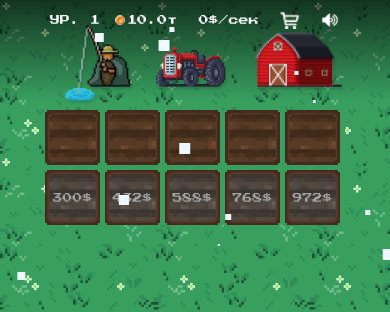
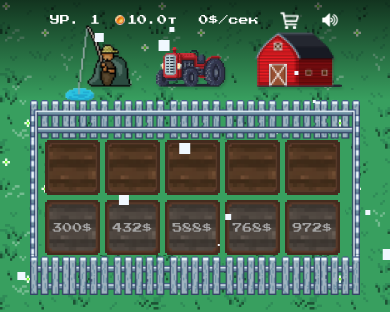
Before and after one commit to donteday/farmily, a React (Create React App) app: page / in a window 390 px wide. Shown: the top 312 px of the page. Built offline with nearby package versions, Linux system fonts and the light colour scheme; no server answers.

Commit message:
add zabor

```diff
--- a/src/App.css
+++ b/src/App.css
@@ -1,11 +1,14 @@
 .garden {
   display: flex;
-  margin: 30px auto 80px;
+  margin: 60px auto 80px;
   margin-bottom: 300px;
   max-width: 520px;
   flex-wrap: wrap;
   gap: 5px;
   background-color: #389f5f;
+
+  border-image:none;
+
   /* box-shadow: 0px 0px 10px rgb(46, 26, 1); */
 }
 
@@ -22,5 +25,10 @@
   .garden {
     margin-bottom: 250px;
     max-width: 300px;
+    border-image: url('./img/garden_border.png');
+    border-image-slice: 30;
+    border-image-width: 40px;
+    border-image-outset: 40px 15px;
+    border-image-repeat: repeat;
   }
 }
```
Also changed, not shown: src/img/garden_border.png (added).
